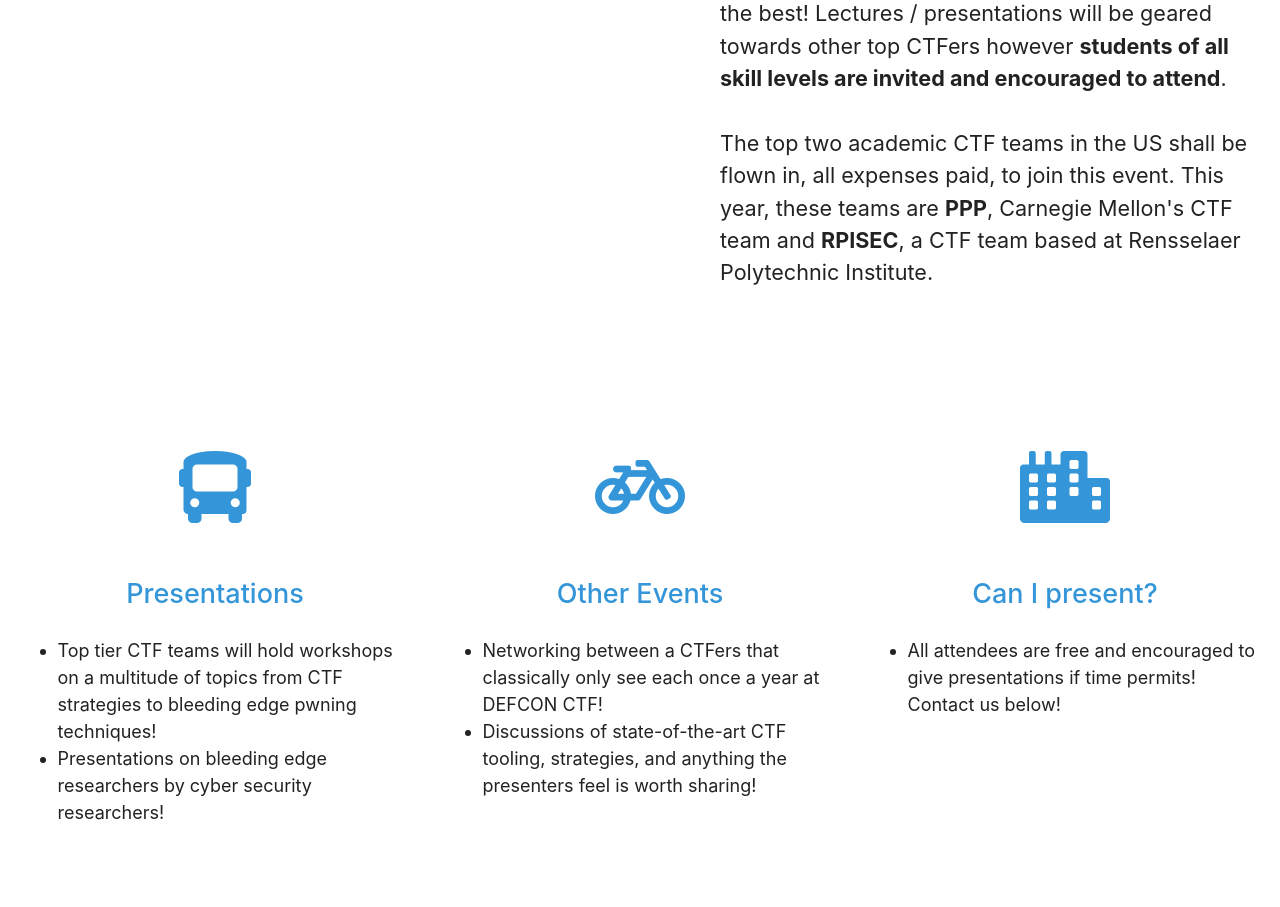
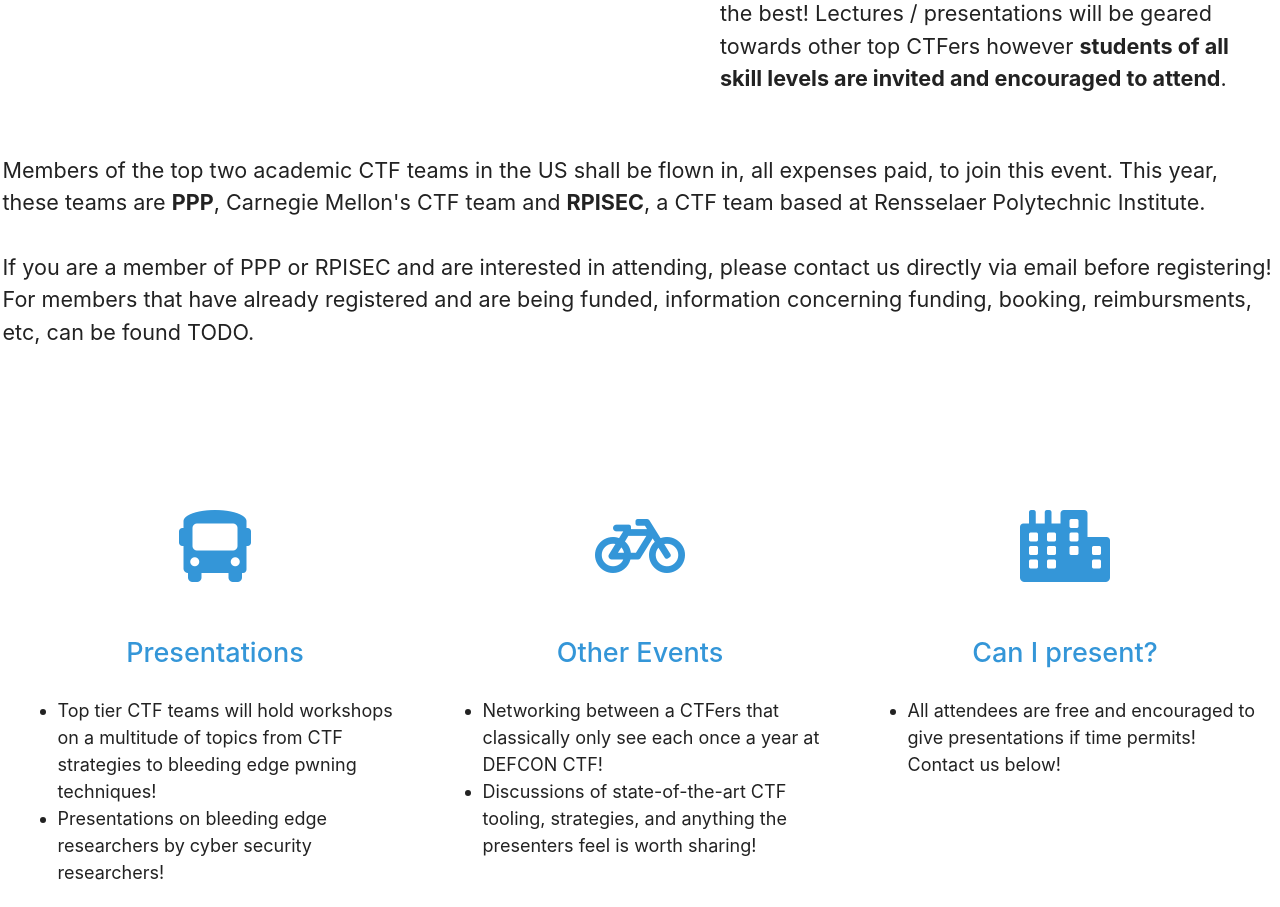
Before and after one commit to pwndevils/WeCTFinASU, a plain HTML site: page index.html in a window 1280 px wide. Shown: the part 1280-2187 px from the top of the page. Drawn offline with Linux system fonts and the light colour scheme.

Commit message:
Added section about members info

```diff
--- a/index.html
+++ b/index.html
@@ -78,10 +78,15 @@
 							The <strong>Workshop to Explore CTF in Academic Security Utility</strong> is a free-to-attend two day long gathering of the top academic CTFers that is to be held at ASU's Tempe Campus on May 4<sup>th</sup> and May 5<sup>th</sup> of 2019.<br>
 							<br>
 							WECTFinASU is open to all academic CTFers and cyber security scholars interested in learning from the best! Lectures / presentations will be geared towards other top CTFers however <strong>students of all skill levels are invited and encouraged to attend</strong>.<br>
-							<br>
-							The top two academic CTF teams in the US shall be flown in, all expenses paid, to join this event. This year, these teams are <strong>PPP</strong>, Carnegie Mellon's CTF team and <strong>RPISEC</strong>, a CTF team based at Rensselaer Polytechnic Institute.
 						</div>
 					</div>
+				</div>
+				<div class="row">
+					<p class="mb-4 tm-intro-text">
+					<br>
+					Members of the top two academic CTF teams in the US shall be flown in, all expenses paid, to join this event. This year, these teams are <strong>PPP</strong>, Carnegie Mellon's CTF team and <strong>RPISEC</strong>, a CTF team based at Rensselaer Polytechnic Institute.<br>
+					<br>
+					If you are a member of PPP or RPISEC and are interested in attending, please contact us directly via email before registering! For members that have already registered and are being funded, information concerning funding, booking, reimbursments, etc, can be found TODO.
 				</div>
 
 				<div class="row tm-section-pad-top">
```
